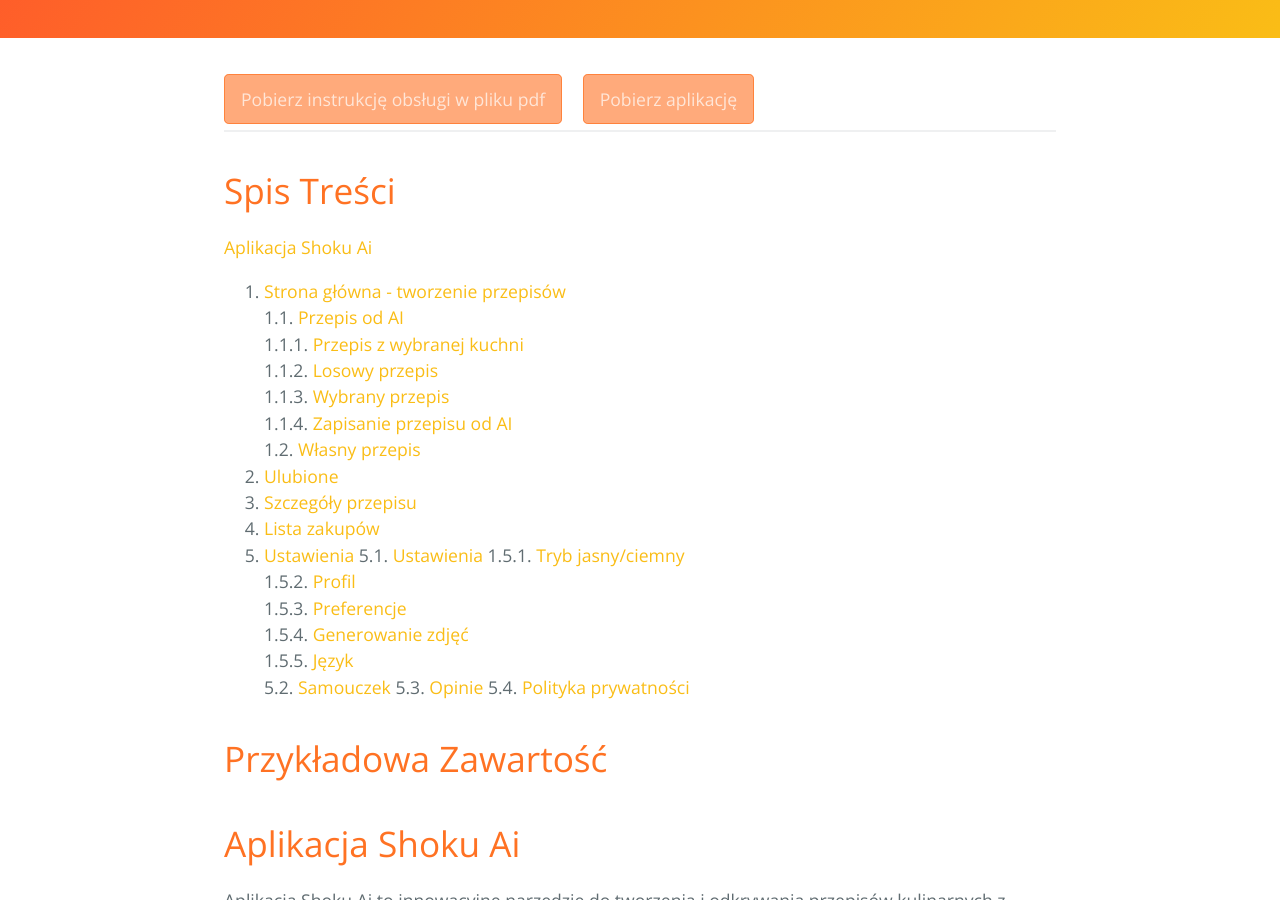
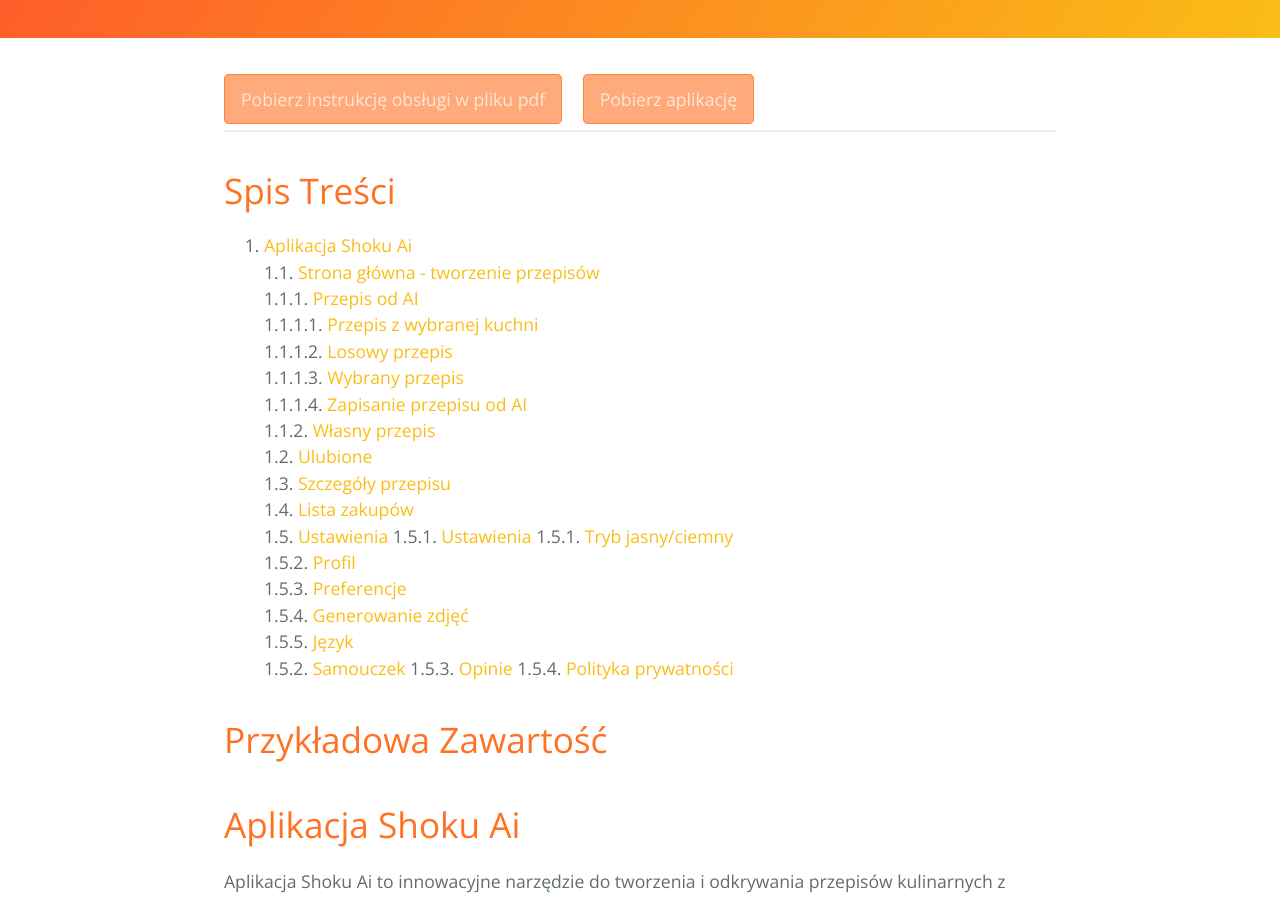
Before and after one commit to PaulinaLewicka1/appTest.github.io, a Jekyll site: the page built from tutorial.md, in a window 1280 px wide and 900 px high, scrolled down 335 px. Built offline with Jekyll 4.4.1, drawn with Linux system fonts in a browser that asks for light colours.

Commit message:
samouczek 2

```diff
--- a/tutorial.md
+++ b/tutorial.md
@@ -14,27 +14,27 @@ order: 0
 
 # Spis Treści
 
-[Aplikacja Shoku Ai](#aplikacja-shoku-ai)
-1. [Strona główna - tworzenie przepisów](#strona-główna-tworzenie-przepisów)
-    1.1. [Przepis od AI](#przepis-od-ai)
-        1.1.1. [Przepis z wybranej kuchni](#przepis-z-wybranej-kuchni)
-        1.1.2. [Losowy przepis](#losowy-przepis)
-        1.1.3. [Wybrany przepis](#wybrany-przepis)
-        1.1.4. [Zapisanie przepisu od AI](#zapisanie-przepisu-od-ai)
-    1.2. [Własny przepis](#własny-przepis)
-2. [Ulubione](#ulubione)
-3. [Szczegóły przepisu](#szczegóły-przepisu)
-4. [Lista zakupów](#lista-zakupów)
-5. [Ustawienia](#ustawienia)
-    5.1. [Ustawienia](#ustawienia-2)
-        1.5.1. [Tryb jasny/ciemny](#tryb-jasny-ciemny)
-        1.5.2. [Profil](#profil)
-        1.5.3. [Preferencje](#preferencje)
-        1.5.4. [Generowanie zdjęć](#generowanie-zdjęć)
-        1.5.5. [Język](#język)
-    5.2. [Samouczek](#samouczek)
-    5.3. [Opinie](#opinie)
-    5.4. [Polityka prywatności](#polityka-prywatności)
+1. [Aplikacja Shoku Ai](#aplikacja-shoku-ai)
+1.1. [Strona główna - tworzenie przepisów](#strona-główna-tworzenie-przepisów)
+    1.1.1. [Przepis od AI](#przepis-od-ai)
+            1.1.1.1. [Przepis z wybranej kuchni](#przepis-z-wybranej-kuchni)
+            1.1.1.2. [Losowy przepis](#losowy-przepis)
+            1.1.1.3. [Wybrany przepis](#wybrany-przepis)
+            1.1.1.4. [Zapisanie przepisu od AI](#zapisanie-przepisu-od-ai)
+    1.1.2. [Własny przepis](#własny-przepis)
+1.2. [Ulubione](#ulubione)
+1.3. [Szczegóły przepisu](#szczegóły-przepisu)
+1.4. [Lista zakupów](#lista-zakupów)
+1.5. [Ustawienia](#ustawienia)
+    1.5.1. [Ustawienia](#ustawienia-2)
+            1.5.1. [Tryb jasny/ciemny](#tryb-jasny-ciemny)
+            1.5.2. [Profil](#profil)
+            1.5.3. [Preferencje](#preferencje)
+            1.5.4. [Generowanie zdjęć](#generowanie-zdjęć)
+            1.5.5. [Język](#język)
+    1.5.2. [Samouczek](#samouczek)
+    1.5.3. [Opinie](#opinie)
+    1.5.4. [Polityka prywatności](#polityka-prywatności)
 
 
 # Przykładowa Zawartość
```
